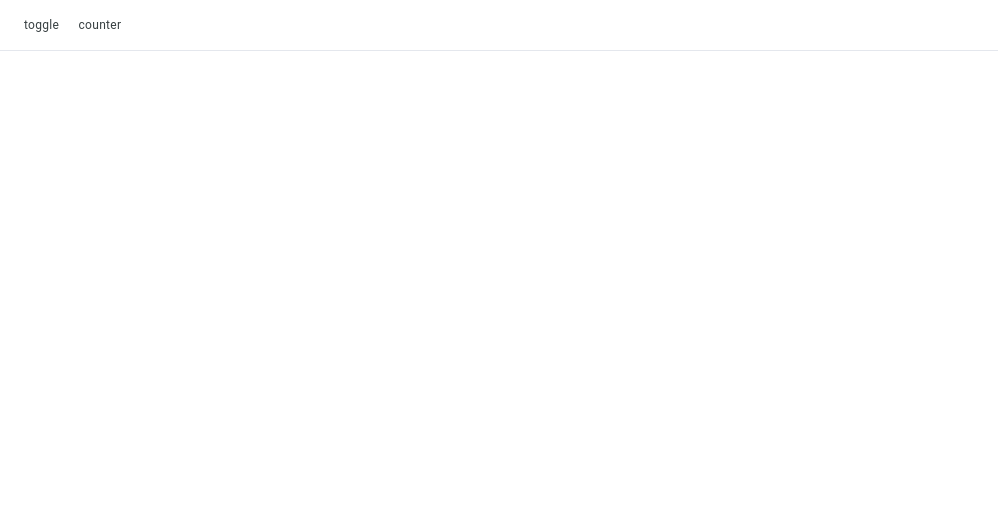
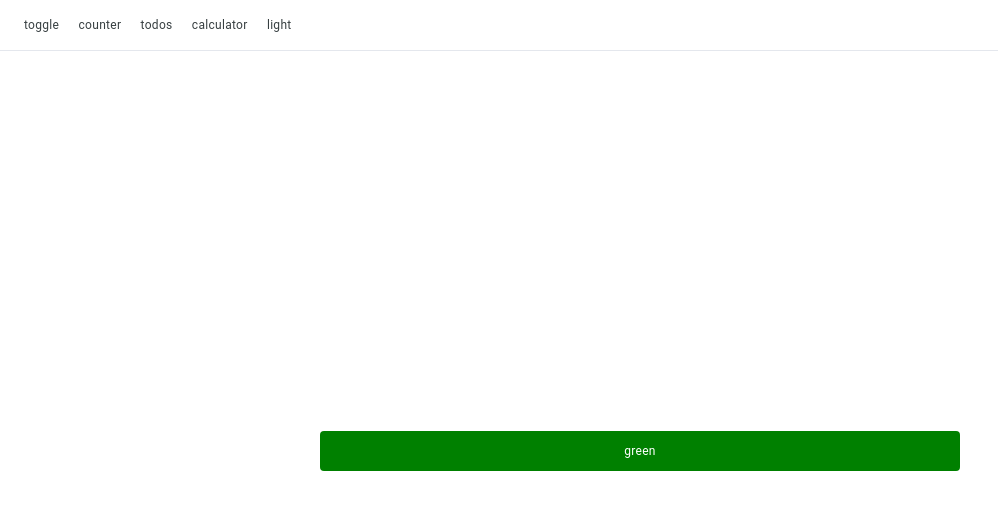
Before and after one commit to ChenHuei/x-state-nuxt, a Nuxt app: page /light in a window 1280 px wide. Before the commit this address had no page. Shown: the top 510 px of the page, without its empty margins (0-998 px from the left). Built offline with nearby package versions, Linux system fonts and the light colour scheme.

Commit message:
Add light page

```diff
--- a/components/project/layout/Menu.vue
+++ b/components/project/layout/Menu.vue
@@ -6,7 +6,7 @@
       :key="item.value"
       :to="item.value"
     >
-      {{ item.label }}
+      {{ item.value }}
     </nuxt-link>
   </div>
 </template>
@@ -15,7 +15,6 @@
 import Vue from 'vue'
 
 interface MenuItem {
-  label: string
   value: string
 }
 
@@ -25,12 +24,19 @@ export default Vue.extend({
     return {
       list: [
         {
-          label: 'toggle',
           value: 'toggle',
         },
         {
-          label: 'counter',
           value: 'counter',
+        },
+        {
+          value: 'todos',
+        },
+        {
+          value: 'calculator',
+        },
+        {
+          value: 'light',
         },
       ] as MenuItem[],
     }
--- /dev/null
+++ b/machines/light.ts
@@ -0,0 +1,23 @@
+import { Machine } from 'xstate'
+
+export const lightMachine = Machine({
+  id: 'light',
+  initial: 'green',
+  states: {
+    green: {
+      on: {
+        CLICK: 'orange',
+      },
+    },
+    orange: {
+      on: {
+        CLICK: 'red',
+      },
+    },
+    red: {
+      on: {
+        CLICK: 'green',
+      },
+    },
+  },
+})
--- /dev/null
+++ b/pages/light.vue
@@ -0,0 +1,49 @@
+<template>
+  <div
+    class="light"
+    @click="send"
+    :style="{ 'background-color': current.value }"
+  >
+    {{ current.value }}
+  </div>
+</template>
+
+<script lang="ts">
+import Vue from 'vue'
+
+import { interpret } from 'xstate'
+import { lightMachine } from '@/machines/light'
+
+export default Vue.extend({
+  name: 'Light',
+  mounted() {
+    this.lightService
+      .onTransition((state) => {
+        this.current = state
+      })
+      .start()
+  },
+  data() {
+    return {
+      lightService: interpret(lightMachine),
+      current: lightMachine.initialState,
+    }
+  },
+  methods: {
+    send() {
+      this.lightService.send('CLICK')
+    },
+  },
+})
+</script>
+
+<style lang="scss" scoped>
+.light {
+  @include size(50%, 40px);
+  @include display-flex();
+
+  border-radius: 4px;
+  color: var(--white);
+  cursor: pointer;
+}
+</style>
```
